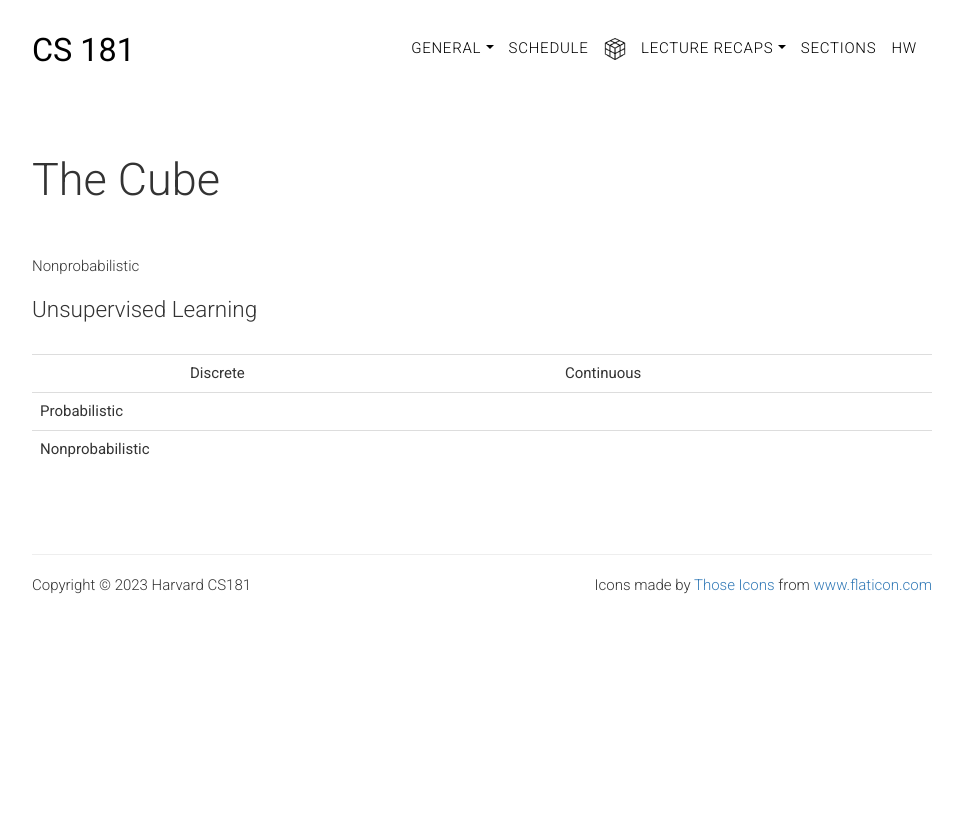
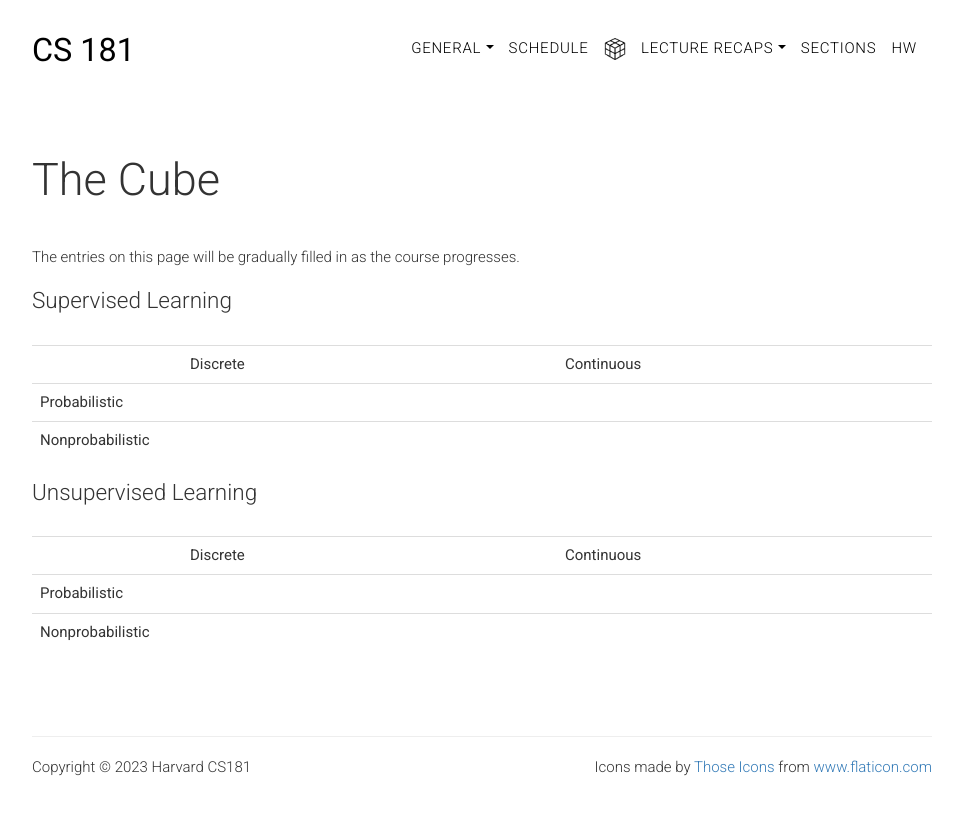
Before and after one commit to harvard-ml-courses/cs181-web, a Jekyll site: the page built from cube.html, in a window 1280 px wide. Shown: the top 815 px of the page, without its empty margins (158-1121 px from the left). Built offline with Jekyll 4.4.1, drawn with Linux system fonts in a browser that asks for light colours.

Commit message:
Update cube.html

```diff
--- a/cube.html
+++ b/cube.html
@@ -6,7 +6,7 @@
 
 <section class="main-container text">
     <div class="main">
-        <!-- The entries on this page will be gradually filled in as the course progresses.
+        <p> The entries on this page will be gradually filled in as the course progresses.</p>
         <table class="table">
             <h3>Supervised Learning</h3>
             <br>
```
